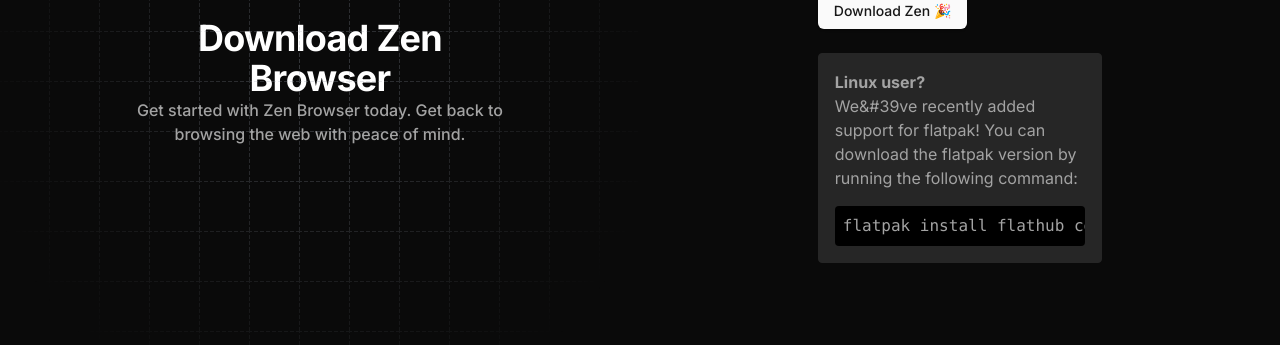
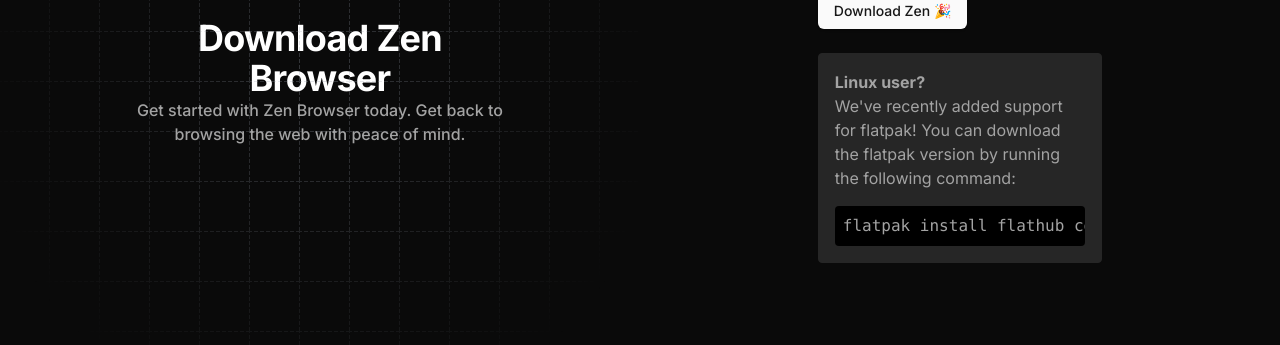
Before and after one commit to zen-browser/www, a Next.js app: page /download in a window 1280 px wide. Shown: the part 318-663 px from the top of the page. Built offline with nearby package versions, Linux system fonts and the light colour scheme.

Commit message:
Update download page to fix typo in flatpak command

```diff
--- a/src/components/download.tsx
+++ b/src/components/download.tsx
@@ -115,7 +115,7 @@
                 <div className="mt-20 rounded border bg-muted p-4 text-muted-foreground">
                   <p>
                     <strong>Linux user?</strong><br/>
-                    We&#39ve recently added support for flatpak! You can download the flatpak version by running the following command:
+                    We{"'"}ve recently added support for flatpak! You can download the flatpak version by running the following command:
                     <pre className="bg-white dark:bg-black p-2 rounded mt-4 overflow-auto">flatpak install flathub com.zen.browser</pre>
                   </p>
                 </div>
@@ -124,7 +124,7 @@
                 <div className="mt-20 rounded border bg-muted p-4 text-muted-foreground">
                   <p>
                     <strong>Mac user?</strong><br/>
-                    Setting up the MacOS version of Zen Browser is a bit more involved. We&#39re working on making this easier, but for now you can follow these steps:
+                    Setting up the MacOS version of Zen Browser is a bit more involved. We{"'"}re working on making this easier, but for now you can follow these steps:
                     <a href="https://github.com/zen-browser/desktop/issues/53" target="_blank" rel="noreferrer">
                       <Button className="mt-5">View MacOS instructions</Button>
                     </a>
```
